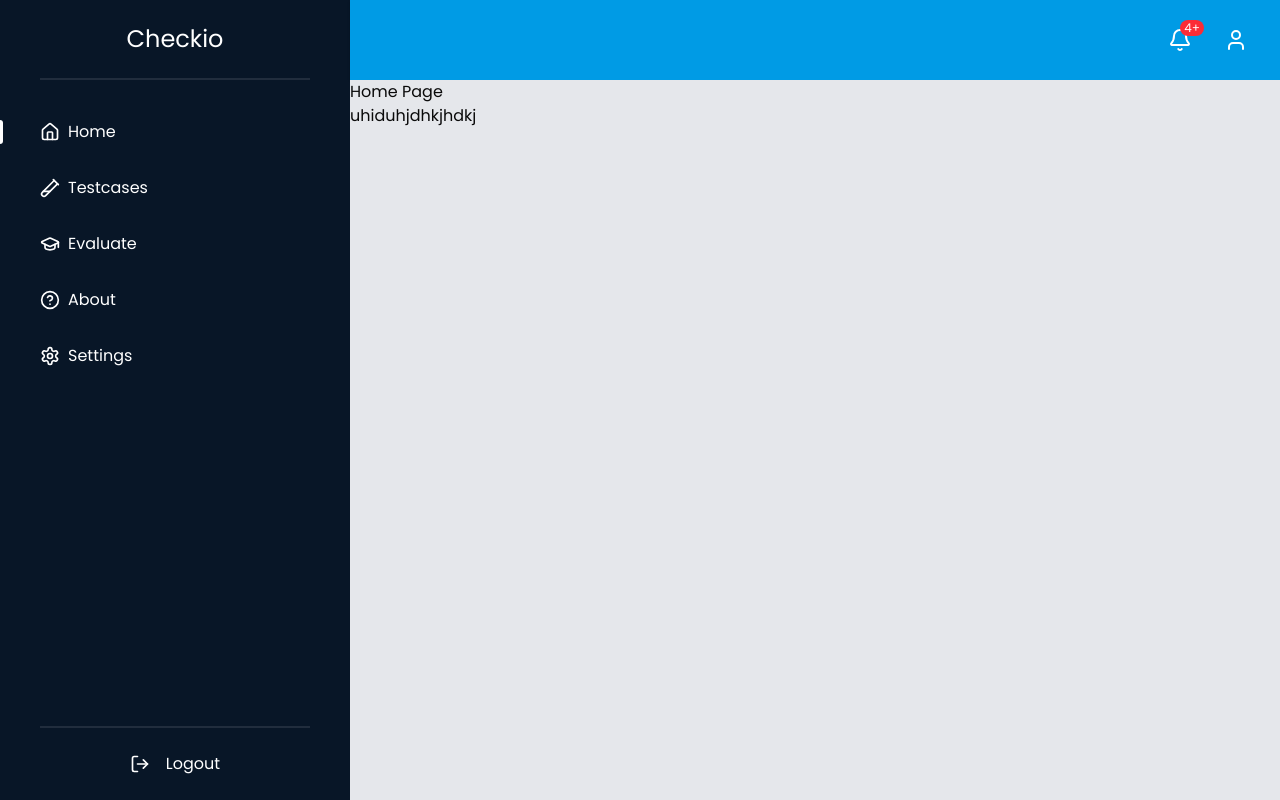
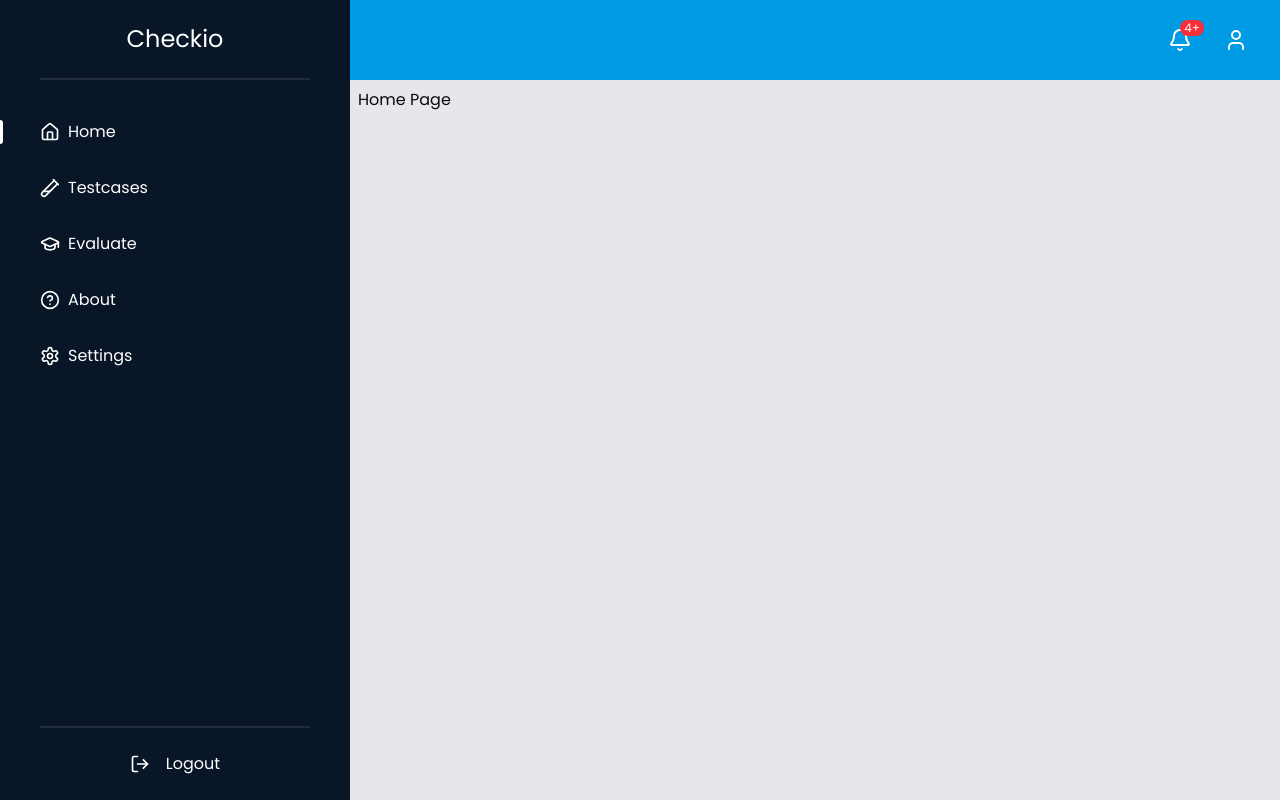
Before and after one commit to fbn776/Checkio, a React (Vite) app in the folder src/web/frontend/: page / in a window 1280 px wide. Built offline with nearby package versions, Linux system fonts and the light colour scheme.

Commit message:
Testcase Page

```diff
--- a/src/web/frontend/src/pages/home/page.jsx
+++ b/src/web/frontend/src/pages/home/page.jsx
@@ -1,8 +1,7 @@
 
 
 export default function HomePage() {
-    return <div>
+    return <div className={'p-2'}>
         <h1>Home Page</h1>
-        <p>uhiduhjdhkjhdkj</p>
     </div>
 }
```
Also changed, not shown: src/web/frontend/src/pages/home/style.css (deleted, +0 -9 lines).
